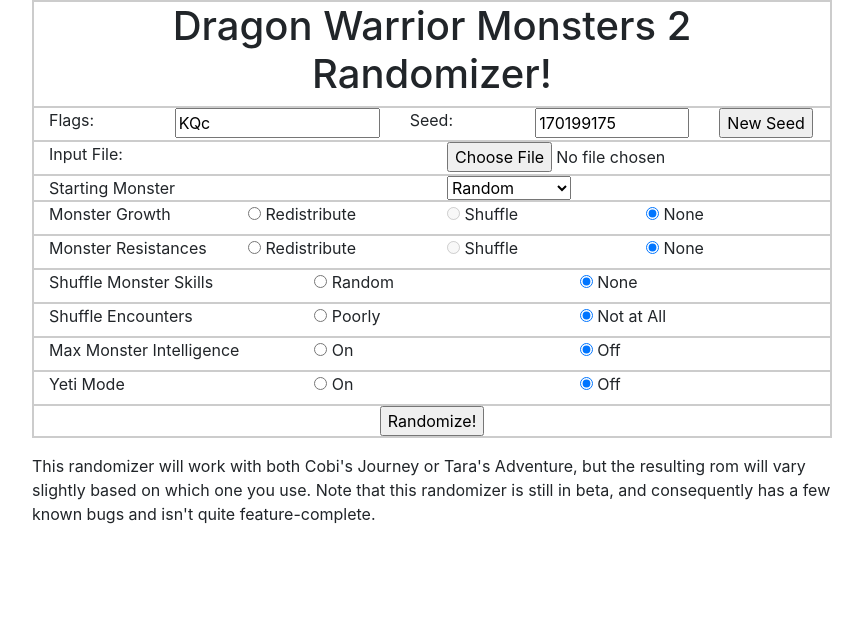
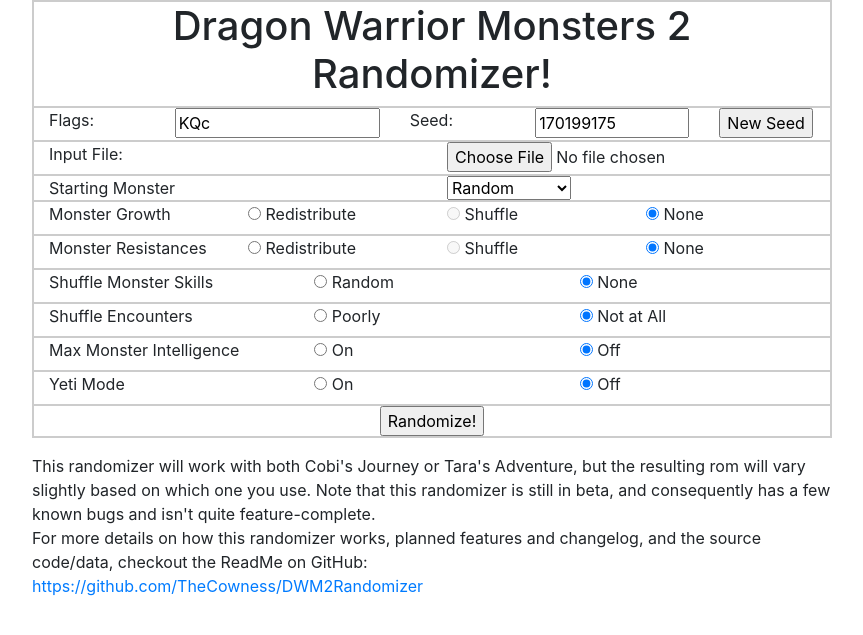
Before and after one commit to TheCowness/DWM2Randomizer, a PHP site: page / in a window 1280 px wide. Shown: the top 635 px of the page, without its empty margins (208-1071 px from the left). Run offline with PHP 8.4, Linux system fonts and the light colour scheme; data comes from the database, SQL or seed files in the repository; a stand-in replaces the project's code that opens the database connection; some libraries are stand-ins or nearby versions.

Commit message:
Updating README
Updating the readme to reflect the fixes I made today.  Also added some TODO comments to index.php

```diff
--- a/Dragon Warrior Monsters 2 Randomizer/index.php
+++ b/Dragon Warrior Monsters 2 Randomizer/index.php
@@ -696,6 +696,8 @@ function ShuffleEncounters()
 	//TODO: Sky world enemies hurt!!!
 	//TODO: Mudo's HP was randomized and it hurt WutFace
 	//TODO: Make WLD zero for all random encounters
+	//TODO: Why is this where the TODOs are?
+	//TODO: Maybe make it easier for random encounters to learn skills, so that early monsters know things? (Only use level requirement?)
 
 	return true;
 }
@@ -852,6 +854,9 @@ DWM2R();
 	<div class="row">
 		This randomizer will work with both Cobi's Journey or Tara's Adventure, but the resulting rom will vary slightly based on which one you use.  Note that this randomizer is still in beta, and consequently has a few known bugs and isn't quite feature-complete.
 	</div>
+	<div class="row">
+		For more details on how this randomizer works, planned features and changelog, and the source code/data, checkout the ReadMe on GitHub: <a href="https://github.com/TheCowness/DWM2Randomizer">https://github.com/TheCowness/DWM2Randomizer</a>
+	</div>
 </div>
 
 <style type="text/css">
```
Also changed, not shown: README.md.
